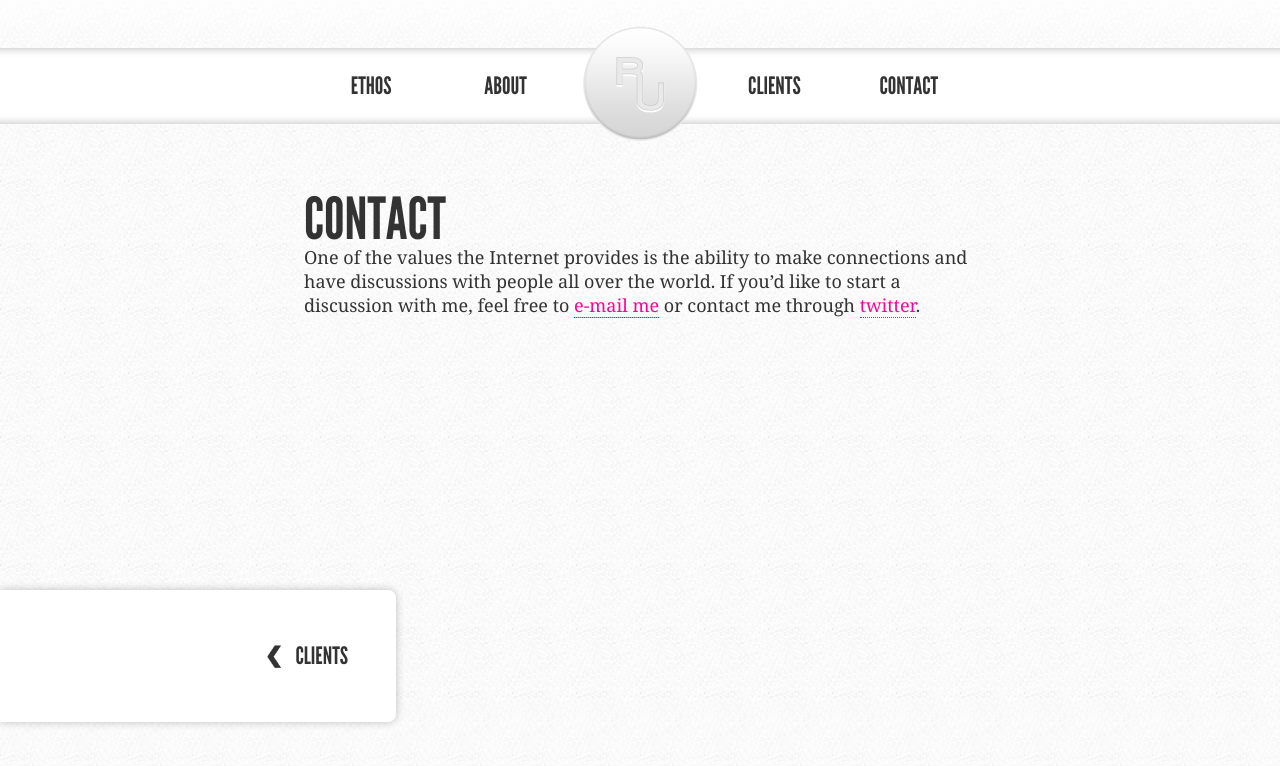
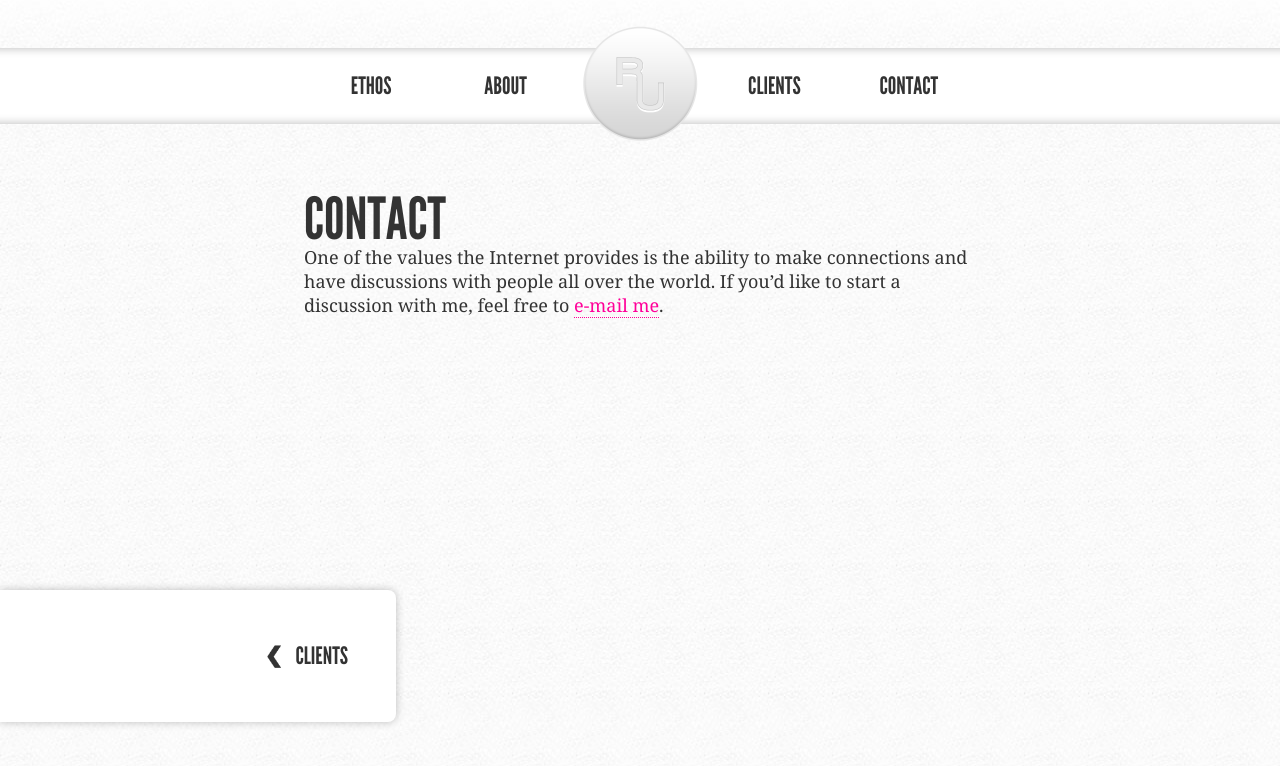
Before and after one commit to RussellUresti/website, a plain HTML site: page contact/index.html in a window 1280 px wide. Drawn offline with nearby package versions, Linux system fonts and the light colour scheme.

Commit message:
removing twitter link

```diff
--- a/contact/index.html
+++ b/contact/index.html
@@ -39,7 +39,7 @@
 <div id="contact">
   <div class="section">
     <h2>Contact</h2>
-    <p class="section-intro">One of the values the Internet provides is the ability to make connections and have discussions with people all over the world. If you&rsquo;d like to start a discussion with me, feel free to <a href="mailto:russell.uresti@gmail.com">e-mail me</a> or contact me through <a href="http://twitter.com/RussellUresti" target="_blank" rel="external">twitter</a>.</p>
+    <p class="section-intro">One of the values the Internet provides is the ability to make connections and have discussions with people all over the world. If you&rsquo;d like to start a discussion with me, feel free to <a href="mailto:russell.uresti@gmail.com">e-mail me</a>.</p>
   </div>
 </div>
 
```
